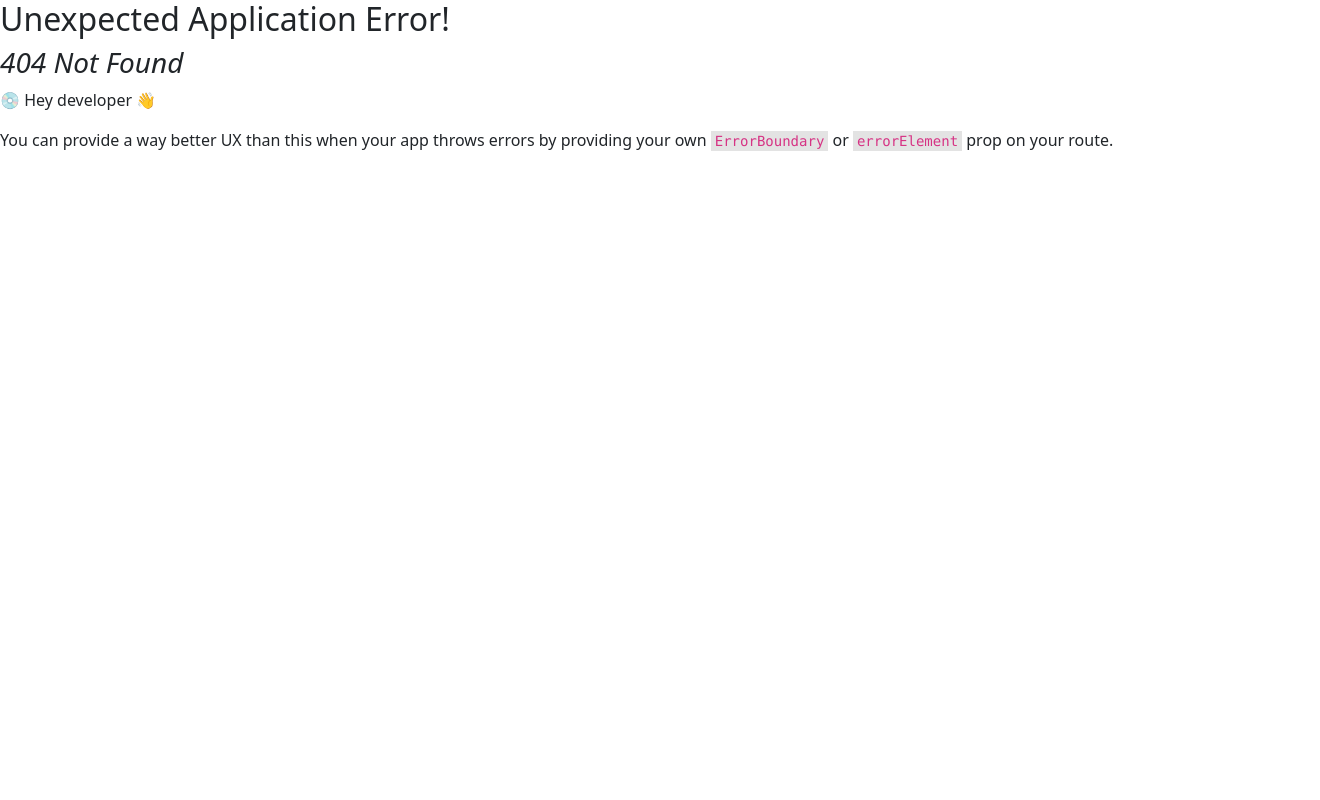
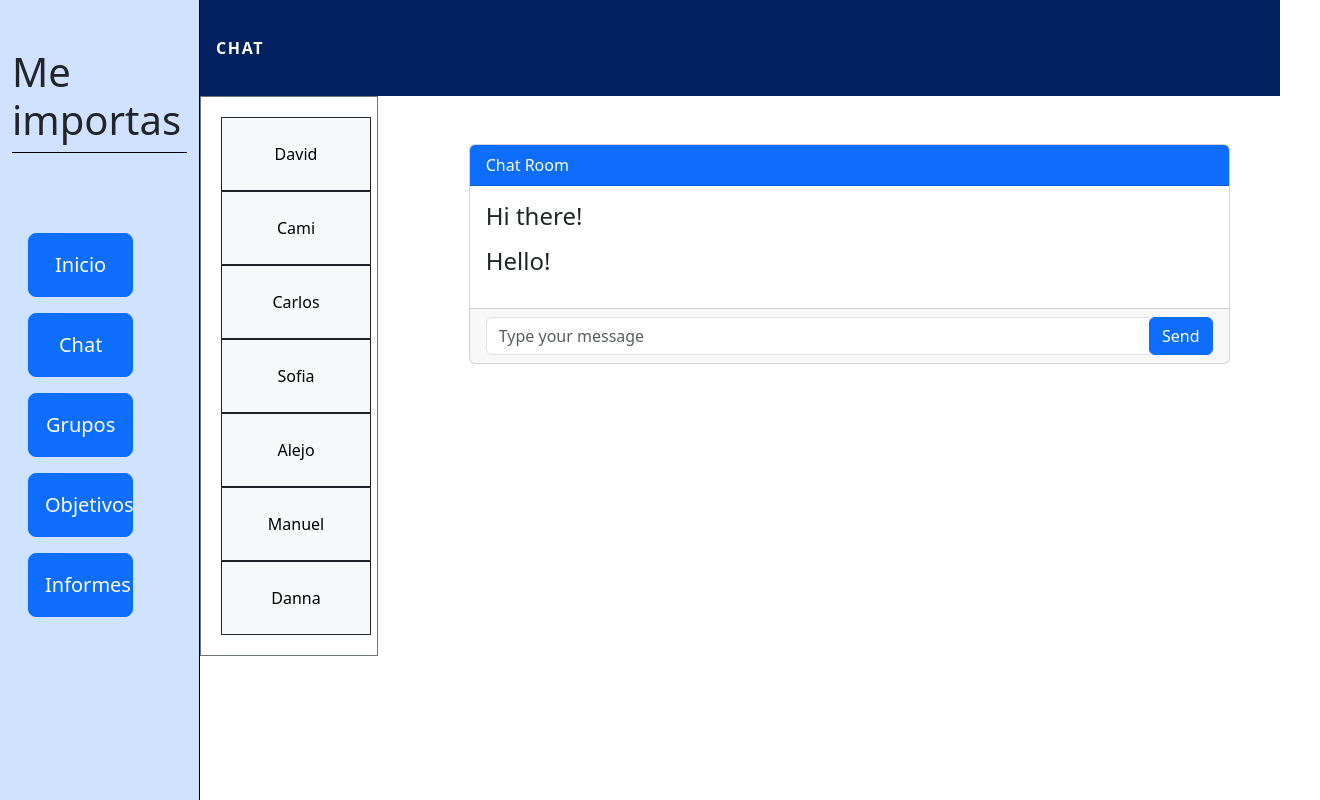
Before and after one commit to luis-alvarez1/me-importas-web, a React (Create React App) app: page /Chat in a window 1280 px wide. Before the commit this address had no page. Shown: the whole page, 1320 px wide, since content can reach past the window. Built offline with nearby package versions, Linux system fonts and the light colour scheme.

Commit message:
las rutas completas :>

```diff
--- a/src/componentes/Formulario.js
+++ b/src/componentes/Formulario.js
@@ -9,7 +9,10 @@ const Formulario = () => {
   };
 
   return (
-    <div  className="m-0 p-0 bg-primary-subtle" style={{ minHeight: "100vh", width: "100%" }}>
+    <div
+      className="m-0 p-0 bg-primary-subtle"
+      style={{ minHeight: "100vh", width: "100%" }}
+    >
       <h1 className="text-center">Inicio de sesion</h1>
       <form
         action=""
@@ -25,13 +28,21 @@ const Formulario = () => {
         }}
       >
         <div className="d-flex">
-        <label for='' className='mb-20 mx-3'>
+          <label for="" className="mb-20 mx-3">
             <h5>Ingrese el correo</h5>
-          <input type='text' id='email' placeholder='Ingrese el Correo'></input>
+            <input
+              type="text"
+              id="email"
+              placeholder="Ingrese el Correo"
+            ></input>
           </label>
-        <label for='' className='mb-20 mx-3'>
+          <label for="" className="mb-20 mx-3">
             <h5>Ingrese la contraseña</h5>
-          <input type='text' id='password' placeholder='Ingrese la Contraseña'></input>
+            <input
+              type="text"
+              id="password"
+              placeholder="Ingrese la Contraseña"
+            ></input>
           </label>
         </div>
         <div>
@@ -41,20 +52,29 @@ const Formulario = () => {
               type="checkbox"
               checked={recuerdame}
               onChange={handleRecuerdameChange}
-              style={{ width: '20px', height: '20px' }}
+              style={{ width: "20px", height: "20px" }}
             />
             Recuérdame
           </label>
         </div>
         <a
-          href='#'
-          className='text-decoration-none text-black fw-bold my-3'
+          href="#"
+          className="text-decoration-none text-black p-4 fw-bold"
+          style={{ marginTop: "10px" }}
         >
           ¿Has olvidado tu contraseña? Recuperala
         </a>
-        <br/>
-        <button type="button" class="btn btn-danger text-black fw-bold my-2">INICIAR SESION</button>
-        <Link to="registro" className="text-decoration-none text-black fw-bold my-3">
+        <br></br>
+        <button
+          id="button"
+          className="bg-danger fs-4 fw-bold"
+          style={{ width: "100%", height: "40px", marginTop: "10px" }}
+        >
+          <Link to="Home" className="text-black fw-bold">
+            INICIAR SESIÓN
+          </Link>
+        </button>
+        <Link to="registro" className="text-decoration-none text-black fw-bold">
           ¿No tienes cuenta? Registrate
         </Link>
       </form>
--- a/src/componentes/Menu.jsx
+++ b/src/componentes/Menu.jsx
@@ -1,5 +1,6 @@
 import React from "react";
 import "bootstrap/dist/css/bootstrap.min.css";
+import { Link } from "react-router-dom";
 
 const Menu = () => {
   return (
@@ -9,36 +10,41 @@ const Menu = () => {
       </div>
       <div className="col-md-4">
         <div className="bg-primary-subtle p-3">
-          <button
+          <Link
+            to="/Home"
             className="btn btn-primary mt-3 btn-lg p-3"
             style={{ display: "block", width: "400%" }}
           >
             Inicio
-          </button>
-          <button
+          </Link>
+          <Link
+            to="/Chat"
             className="btn btn-primary mt-3 btn-lg p-3"
             style={{ display: "block", width: "400%" }}
           >
             Chat
-          </button>
-          <button
+          </Link>
+          <Link
+            to="/Grupos"
             className="btn btn-primary mt-3 btn-lg p-3"
             style={{ display: "block", width: "400%" }}
           >
             Grupos
-          </button>
-          <button
+          </Link>
+          <Link
+            to="/Objetivos"
             className="btn btn-primary mt-3 btn-lg p-3"
             style={{ display: "block", width: "400%" }}
           >
             Objetivos
-          </button>
-          <button
+          </Link>
+          <Link
+            to="/Informes"
             className="btn btn-primary mt-3 btn-lg p-3"
             style={{ display: "block", width: "400%" }}
           >
             Informes
-          </button>
+          </Link>
         </div>
       </div>
     </div>
--- a/src/componentes/Navinci.js
+++ b/src/componentes/Navinci.js
@@ -1,5 +1,6 @@
 import React from "react";
 import { Button, OverlayTrigger, Popover, Card } from "react-bootstrap";
+import { Link } from "react-router-dom";
 
 const Navinci = () => {
   const popover = (
@@ -20,9 +21,9 @@ const Navinci = () => {
                 <p className="card-text">
                   Estudiante del instituto icolven del grado 10
                 </p>
-                <button class="btn btn-primary" type="submit">
+                <Link to="/Perfil" class="btn btn-primary" type="submit">
                   editar perfil
-                </button>
+                </Link>
               </div>
             </div>
           </div>
--- a/src/pages/Chat.jsx
+++ b/src/pages/Chat.jsx
@@ -1,6 +1,7 @@
 import React from "react";
 import Navinci from "../componentes/Navbar";
 import Menu from "../componentes/Menu";
+import { Link } from "react-router-dom";
 
 const Chat = () => {
   return (
@@ -94,7 +95,7 @@ const Chat = () => {
               </li>
             </ul>
           </div>
-          <div className="container mt-5" style={{marginRight: '-40px'}}>
+          <div className="container mt-5" style={{ marginRight: "-40px" }}>
             <div className="row">
               <div className="col-md-10 offset-md-1">
                 <div className="card">
--- a/src/pages/Home.jsx
+++ b/src/pages/Home.jsx
@@ -1,5 +1,5 @@
-import React from 'react';
-import Homem from '../componentes/Homem';
+import React from "react";
+import Homem from "../componentes/Homem";
 
 function Home() {
   return (
```
Also changed, not shown: src/App.js (+10 -10 lines), src/index.js (+27 -2 lines), src/pages/Registro.js (+6 -6 lines). Lines whose indentation alone changed are shown as unchanged.
